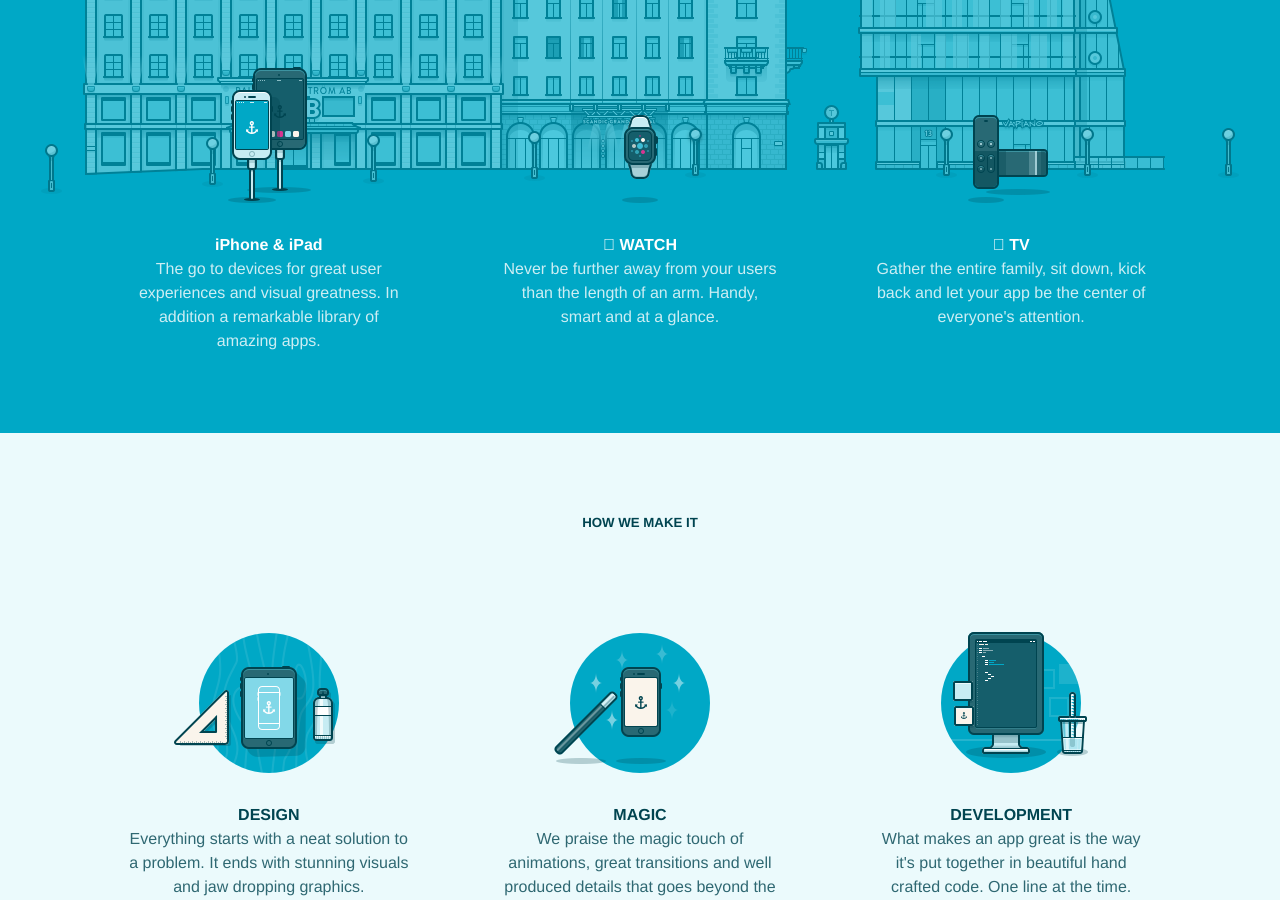
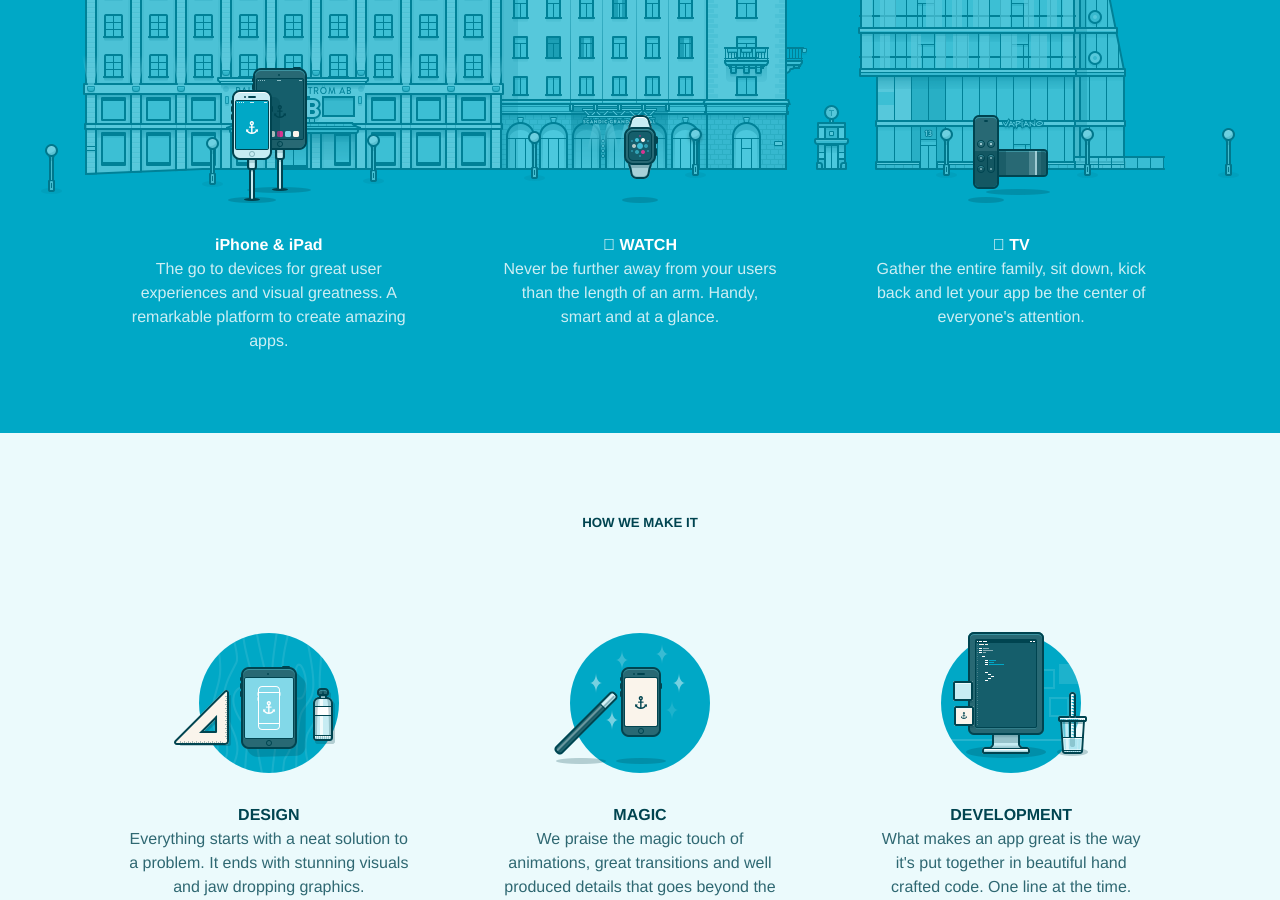
Before and after one commit to AlexxNica/madebybowtie.github.io, a Jekyll site: the page built from index.html, in a window 1280 px wide and 900 px high, scrolled down 476 px. Built offline with Jekyll 4.4.1, drawn with Linux system fonts in a browser that asks for light colours; nearby versions of some CDN libraries.

Commit message:
Copy updates

```diff
--- a/index.html
+++ b/index.html
@@ -16,7 +16,7 @@
       <div class="grid-item-image"></div>
       <div class="grid-item-description">
         <h4 class="grid-item-title">iPhone &amp; iPad</h4>
-        <p class="grid-item-subtitle">The go to devices for great user experiences and visual greatness. In addition a remarkable library of amazing apps.</p>
+        <p class="grid-item-subtitle">The go to devices for great user experiences and visual greatness. A remarkable platform to create amazing apps.</p>
       </div>
     </div>
     <div class="grid-item" id="watch-item">
```
